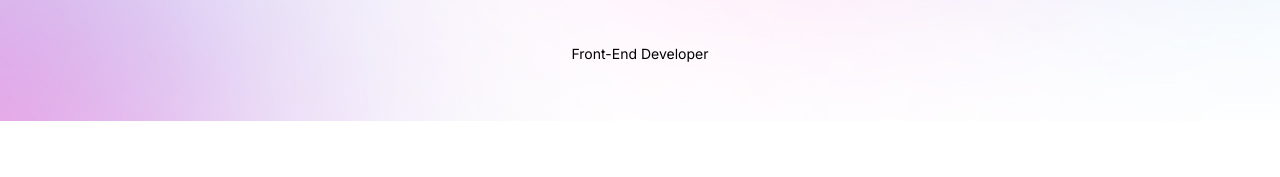
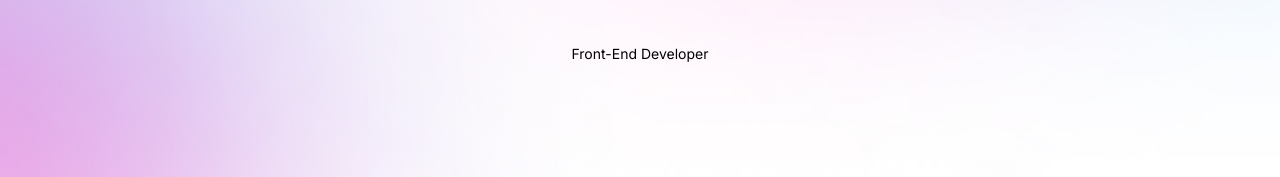
Before and after one commit to Guiumer/Links, a plain HTML site: page index.html in a window 1280 px wide. Shown: the part 679-856 px from the top of the page. Before the commit the page ends 800 px from the top, so only its background shows below. Drawn offline with nearby package versions, Linux system fonts and the light colour scheme.

Commit message:
change media

```diff
--- a/style.css
+++ b/style.css
@@ -34,6 +34,7 @@ body {
 
 /*background: color image repeat position/size */
 background: var(--bg-url) no-repeat top center/cover;
+height: 100vh;
 
 }
 
@@ -198,3 +199,12 @@ footer {
       left: 0;
     }
   }
+  @media (min-width: 700px) {
+    :root {
+      --bg-url: url(./assets/assets/bg-desktop.jpg);
+    }
+
+    .light {
+      --bg-url: url(./assets/assets/bg-desktop-light.jpg)
+    }
+  }
```
